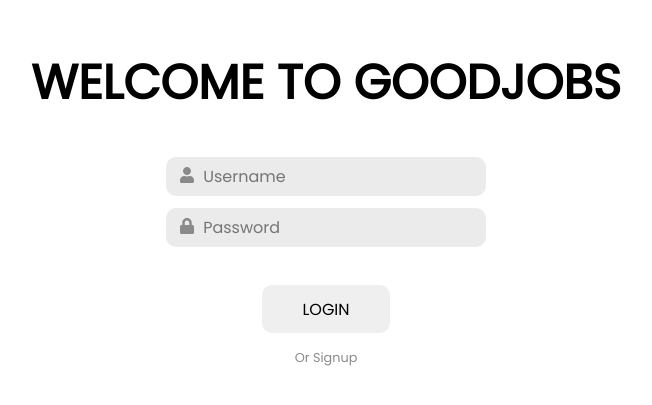
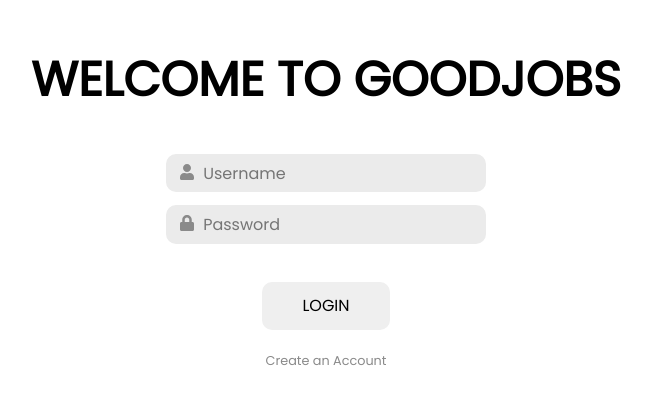
Before and after one commit to donghan-park/goodjobs, a React (Create React App) app in the folder frontend/: page / in a window 1280 px wide. Shown: the part 193-598 px from the top of the page, without its empty margins (314-966 px from the left). Built offline with nearby package versions, Linux system fonts and the light colour scheme.

Commit message:
reformatted signup UI

```diff
--- a/frontend/src/pages/Login.js
+++ b/frontend/src/pages/Login.js
@@ -9,7 +9,7 @@ const Login = () => {
             <InputField placeholder='Username' iconType='user'/>
             <InputField placeholder='Password' iconType='pass'/>
             <button>LOGIN</button>
-            <p>Or Signup</p>
+            <p>Create an Account</p>
         </div>
     )
 }
--- a/frontend/src/stylesheets/Login.scss
+++ b/frontend/src/stylesheets/Login.scss
@@ -72,9 +72,10 @@ $secondary-color: #8a8a8a;
   }
 
   p {
-    margin-top: 1rem;
+    margin-top: 1.4rem;
     font-size: 0.8rem;
     color: $secondary-color;
     cursor: pointer;
+    text-align: center;
   }
 }
```
